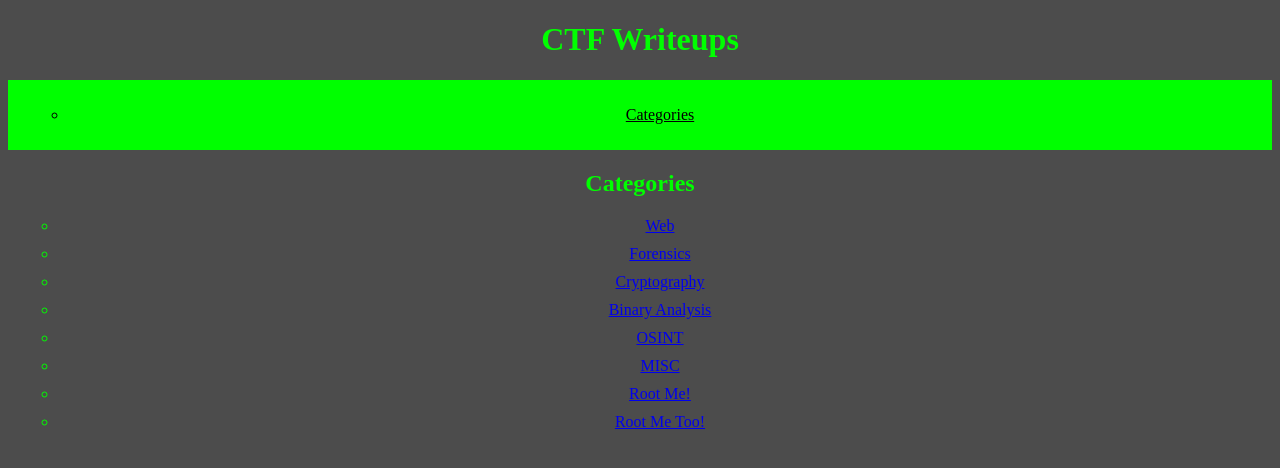
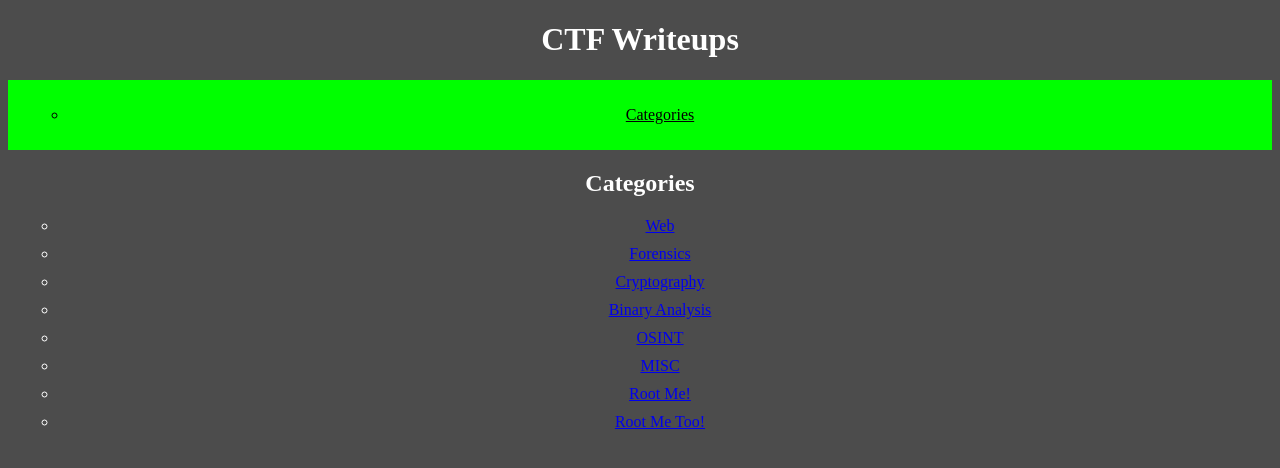
Before and after one commit to AndroidAddict92/AndroidAddict92.github.io, a plain HTML site: page index.html in a window 1280 px wide. Drawn offline with Linux system fonts and the light colour scheme.

Commit message:
Messing with the colors

```diff
--- a/styles.css
+++ b/styles.css
@@ -1,6 +1,6 @@
 body {
   background-color: #4C4C4C;
-  color: #00ff00;
+  color: #FFFFFF;
 }
 
 h1, h2, nav {
```
